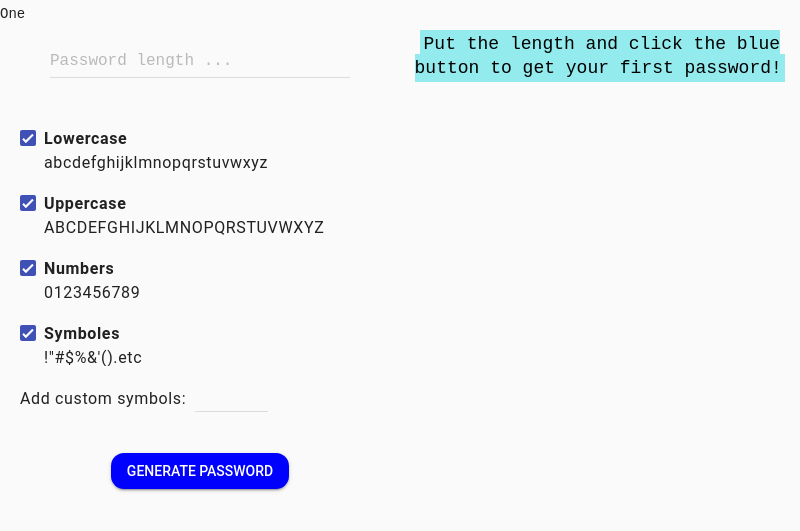
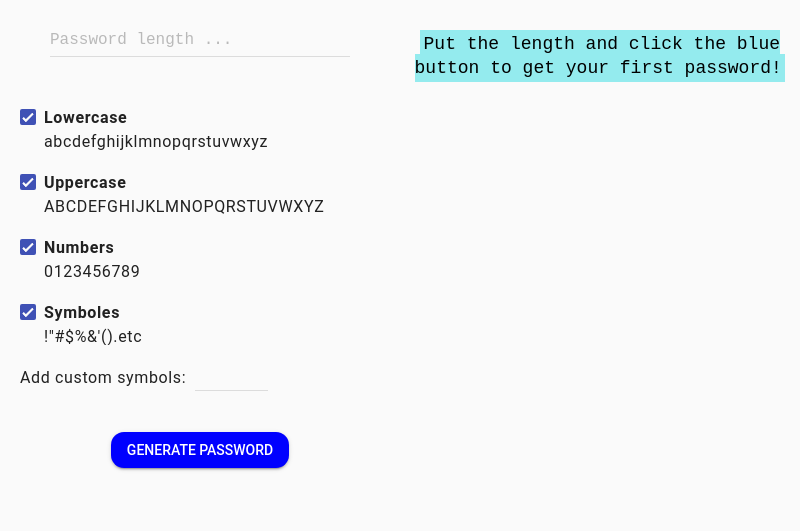
Before and after one commit to walidamriou/Moskotcho_Password_Generator_Desktop, an Electron app: page index.html in a window 800 px wide. Shown: the part 53-584 px from the top of the page. Drawn offline with nearby package versions, Linux system fonts and the light colour scheme.

Commit message:
remove one text flag from html

```diff
--- a/index.html
+++ b/index.html
@@ -171,7 +171,7 @@
 
   <div class="wrapper">
     <!-- Input  -->
-    <div>One
+    <div>
 
       <!--Numeric Textfield with Floating Label-->
       <center>
```
